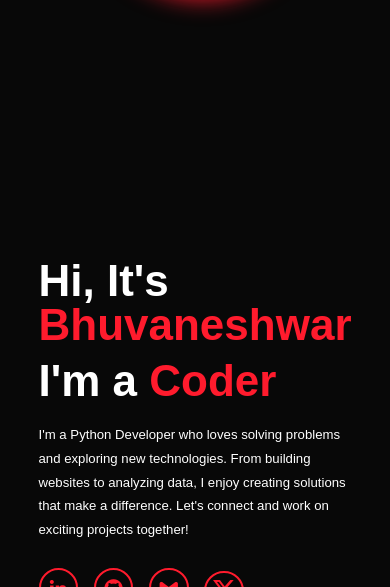
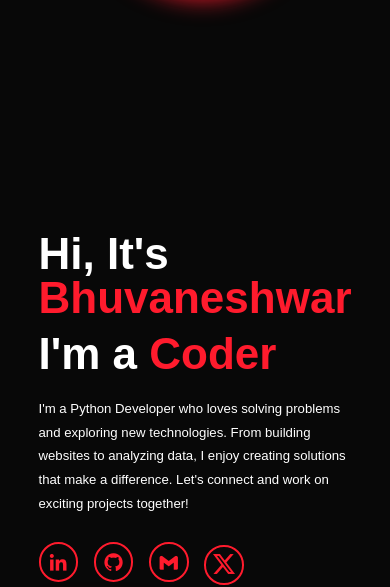
Before and after one commit to BhuvaneshwarMarri/MyPortfolio, a Flask app: page / in a window 390 px wide. Shown: the part 394-981 px from the top of the page. Run offline with Flask 3, Linux system fonts and the light colour scheme.

Commit message:
updated phone view 1

```diff
--- a/static/style.css
+++ b/static/style.css
@@ -775,7 +775,7 @@ span{
     }
     .home-content h1{
         font-size: 5rem;
-        margin-top: 3rem;
+        margin-top: 0rem;
     }
     .home-content p{
 
```
